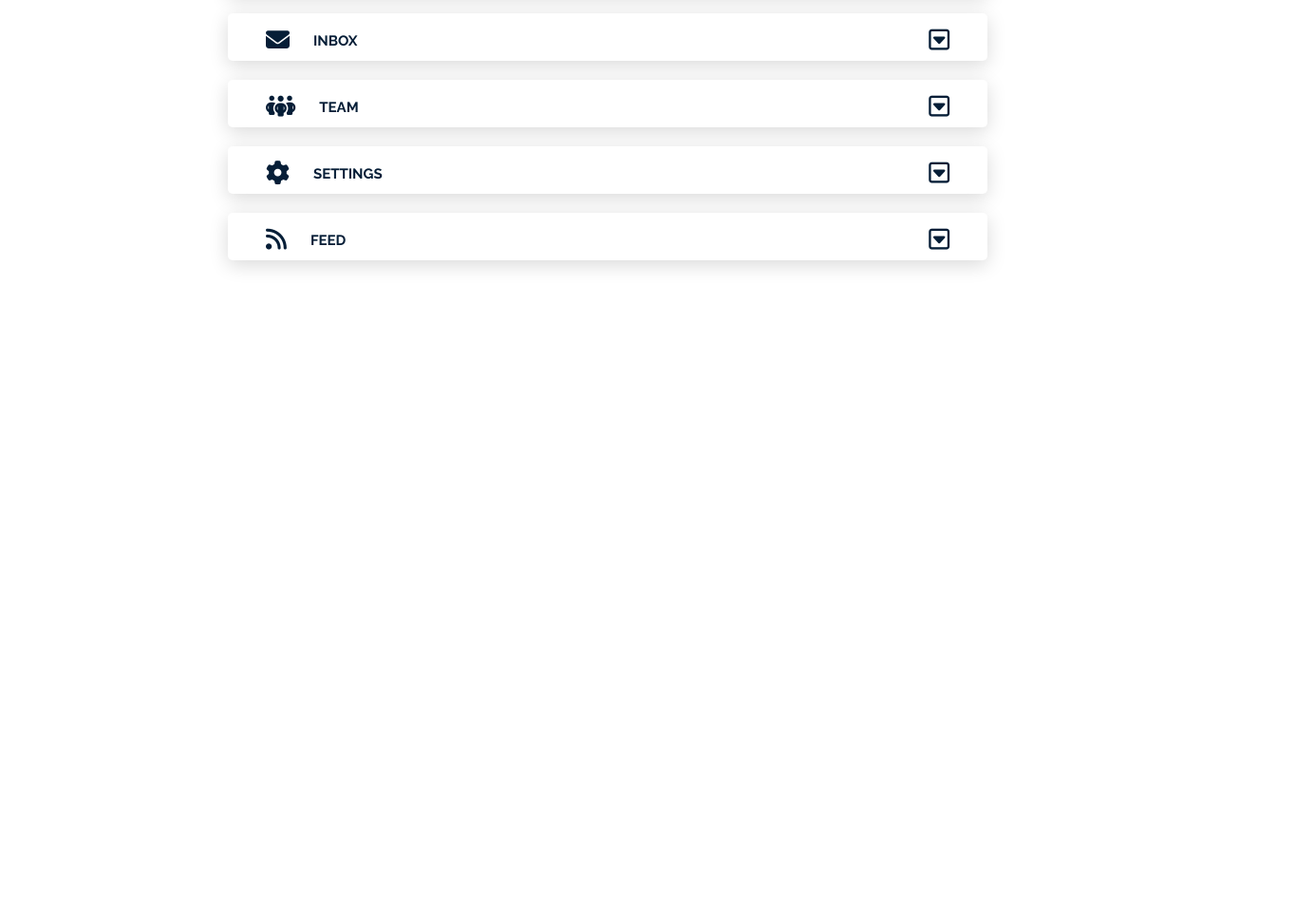
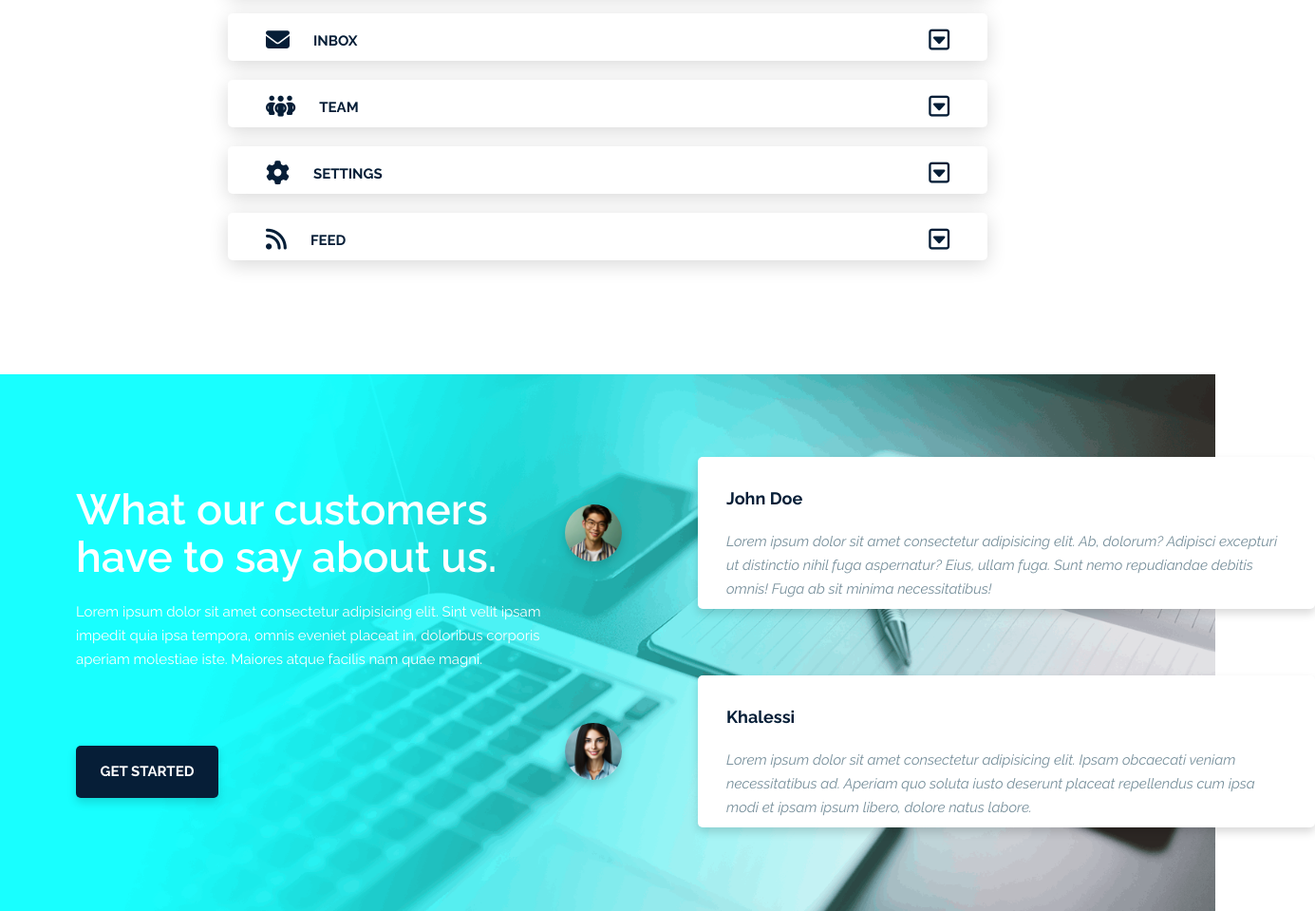
Before and after one commit to Haliz/HTML-Project, a plain HTML site: page index.html in a window 1280 px wide. Shown: the part 2052-3011 px from the top of the page at 95% size, 1385 px wide, since content can reach past the window. Before the commit the page ends 2446 px from the top, so only its background shows below. Drawn offline with Linux system fonts and the light colour scheme.

Commit message:
Реализация секции с комментариями

```diff
--- a/CSS/style.css
+++ b/CSS/style.css
@@ -362,3 +362,79 @@ background-color:#061e37;
    .tabs__content {
     display: flex;
    }
+
+/* Comment section */
+
+.comment {
+    min-height: 565px;
+    padding: 87px 80px;
+    background: url(../img/background1.png) center center/cover no-repeat
+}
+.comment__wrap{
+    display: flex;
+    align-items: center;
+    justify-content: space-between;
+}
+/* .first {
+     width: 45%;
+    margin-right: 3%;
+} */
+
+.comment__title {
+    color: white;
+    font-weight: 600;
+    font-size: 45px;
+    line-height: 50px;
+}
+.comment__descr {
+    margin-top: 20px;
+    line-height: 25px;
+    color: white;
+    width: 515px;
+}
+.comment__btn {
+    width: 150px;
+    height: 55px;
+    box-shadow: 0 5px 10px rgba(0, 0, 0, 0.15);
+    border-radius: 5px;
+    background-color:#061e37;
+    color: #ffffff;
+    font-weight: 700;
+    text-transform: uppercase;
+    border: none;
+    margin-top: 78px;
+}
+.comment__item {
+    display: flex;
+    align-items: center;
+    margin-bottom: 70px;
+}
+.comment__item:last-child {
+    margin-bottom: 0;
+}
+.comment__icon {
+    width: 60px;
+    height: 60px;
+    box-shadow: 0 5px 10px rgba(0, 0, 0, 0.15);
+    border-radius: 100%;
+    margin-right: 80px;
+}
+.comment__name {
+    color: #061E37;
+    font-weight: 700;
+    font-size: 18px;
+}
+.comment_text {
+    line-height: 25px;
+    color: #78909c;
+    font-style: italic;
+    margin-top: 20px;
+}
+.comment__content {
+    width: 650px;
+    height: 160px;
+    box-shadow: 0 5px 10px rgba(0, 0, 0, 0.15);
+    border-radius: 5px;
+    background-color:#ffffff;
+    padding: 30px;
+}
--- a/index.html
+++ b/index.html
@@ -219,6 +219,39 @@
             </div>
         </div>
     </section>
+    <section class="comment">
+        <div class="container">
+            <div class="comment__wrap">
+                <div class="first">
+                    <h2 class="comment__title">
+                        What our customers <br> have to say about us.
+                    </h2>
+                    <div class="comment__descr">
+                        Lorem ipsum dolor sit amet consectetur adipisicing elit. Sint velit ipsam impedit quia ipsa tempora, omnis eveniet placeat in, doloribus corporis aperiam molestiae iste. Maiores atque facilis nam quae magni.
+                    </div>
+                    <button class="comment__btn">
+                        Get started
+                    </button>
+                </div>
+                <div class="second">
+                    <div class="comment__item">
+                        <div class="comment__icon" style="background: url(/img/img1.jpg) center center/cover no-repeat;"></div>
+                        <div class="comment__content">
+                            <div class="comment__name">John Doe</div>
+                            <div class="comment_text">Lorem ipsum dolor sit amet consectetur adipisicing elit. Ab, dolorum? Adipisci excepturi ut distinctio nihil fuga aspernatur? Eius, ullam fuga. Sunt nemo repudiandae debitis omnis! Fuga ab sit minima necessitatibus!</div>
+                        </div>
+                    </div>
+                    <div class="comment__item">
+                        <div class="comment__icon" style="background: url(/img/img2.jpg) center center/cover no-repeat;"></div>
+                        <div class="comment__content">
+                            <div class="comment__name">Khalessi</div>
+                            <div class="comment_text">Lorem ipsum dolor sit amet consectetur adipisicing elit. Ipsam obcaecati veniam necessitatibus ad. Aperiam quo soluta iusto deserunt placeat repellendus cum ipsa modi et ipsam ipsum libero, dolore natus labore.</div>
+                        </div>
+                    </div>
+                </div>
+            </div>
+        </div>
+    </section>
     <script src="js/main.js"></script>
 </body>
 </html>
```
Also changed, not shown: img/Rectangle 1 copy 3.png (added), img/Rectangle 1 copy 5.png (added), img/img1.jpg (added), img/img2.jpg (added).
